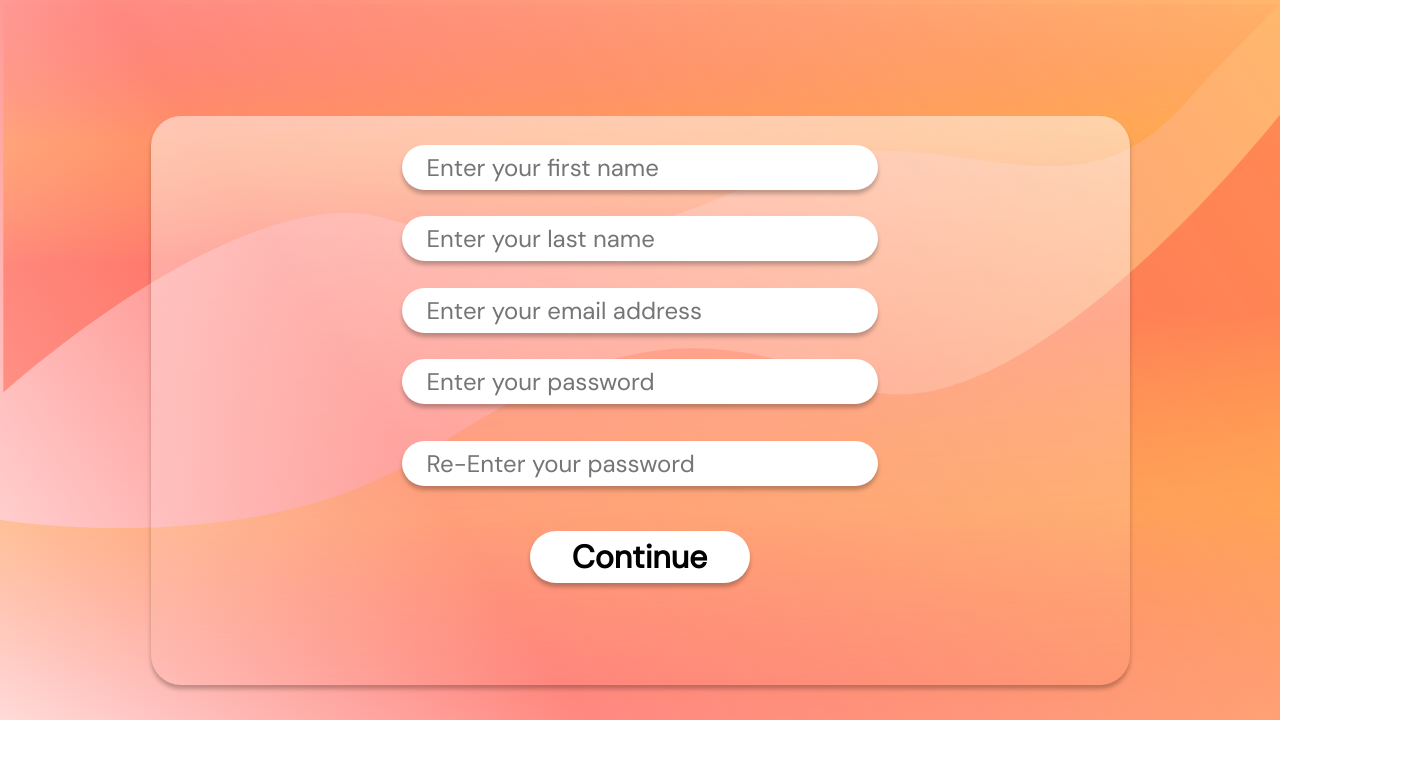
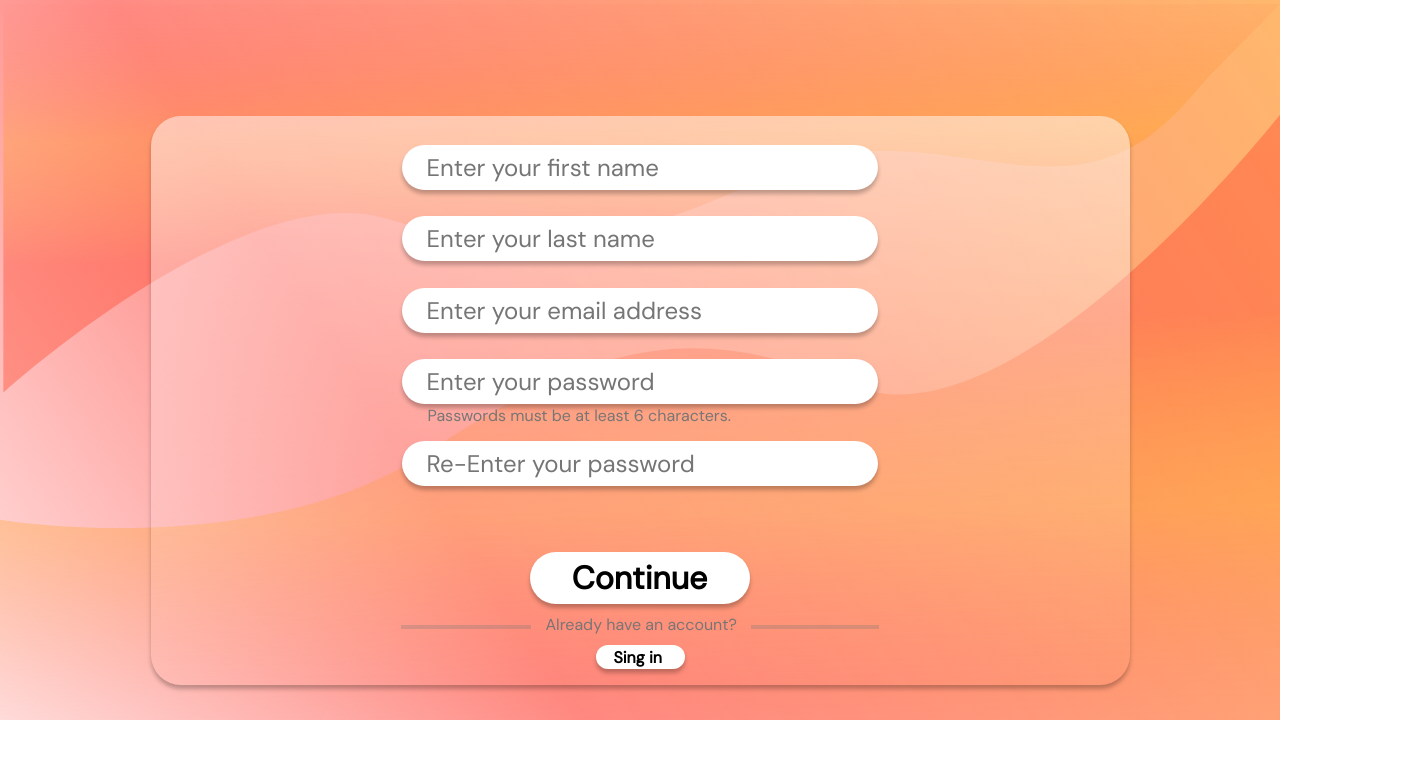
Before and after one commit to PavliukVolodymyr/Freddy_Fazbear_Front, a React (Create React App) app in the folder front/: page /Registration in a window 1280 px wide. Shown: the top 758 px of the page, 1407 px wide, since content can reach past the window. Built offline with nearby package versions, Linux system fonts and the light colour scheme.

Commit message:
css changes registration

```diff
--- a/front/src/Registration.js
+++ b/front/src/Registration.js
@@ -43,10 +43,22 @@ const Registration = () =>{
 
                      ></input>
                 </div>
-
+                <div class="passwords-must-be-at-least-6-characters">
+  Passwords must be at least 6 characters.
+</div>
                <div className="rectangle-202020">
                 <button className="continue1">Continue</button>
                </div>
+               <div class="frame-21">
+  <div class="rectangle-22"></div>
+  <div class="rectangle-23"></div>
+  <div class="already-have-an-account">Already have an account?</div>
+  <div class="group-63">
+    <div class="rectangle-20"></div>
+    <div class="sing-in">Sing in</div>
+  </div>
+</div>
+
 
           </div>
 
--- a/front/src/styles/Registration.css
+++ b/front/src/styles/Registration.css
@@ -104,3 +104,69 @@
     top: 370px;
     box-shadow: 0px 4px 4px 0px rgba(0, 0, 0, 0.25);
 }
+.passwords-must-be-at-least-6-characters{
+    color: #797575;
+  text-align: left;
+  font: 400 16px "DM Sans", sans-serif;
+  position: relative;
+  left: 277px;
+  top: 244px;
+}
+.frame-21 {
+    width: 478px;
+    height: 55px;
+    position: relative;
+    left: 250px;
+    top: 380px;
+  }
+  .rectangle-22 {
+    background: rgba(121, 117, 117, 0.29);
+    width: 130px;
+    height: 4px;
+    position: absolute;
+    left: 0px;
+    top: 11px;
+  }
+  .rectangle-23 {
+    background: rgba(121, 117, 117, 0.29);
+    width: 128px;
+    height: 4px;
+    position: absolute;
+    left: 350px;
+    top: 11px;
+  }
+  .already-have-an-account {
+    color: #797575;
+    text-align: left;
+    font: 400 16px "DM Sans", sans-serif;
+    position: absolute;
+    left: 145px;
+    top: 0px;
+  }
+  .group-63 {
+    width: 89px;
+    height: 24px;
+    position: absolute;
+    left: 195px;
+    top: 31px;
+  }
+  .rectangle-20 {
+    background: #ffffff;
+    border-radius: 30px;
+    width: 89px;
+    height: 24px;
+    position: absolute;
+    left: 0px;
+    top: 0px;
+    box-shadow: 0px 4px 4px 0px rgba(0, 0, 0, 0.25);
+  }
+  .sing-in {
+    color: #000000;
+    text-align: left;
+    font: 700 16px "DM Sans", sans-serif;
+    position: absolute;
+    left: 18px;
+    top: 2px;
+    width: 53px;
+    height: 20px;
+  }
```
